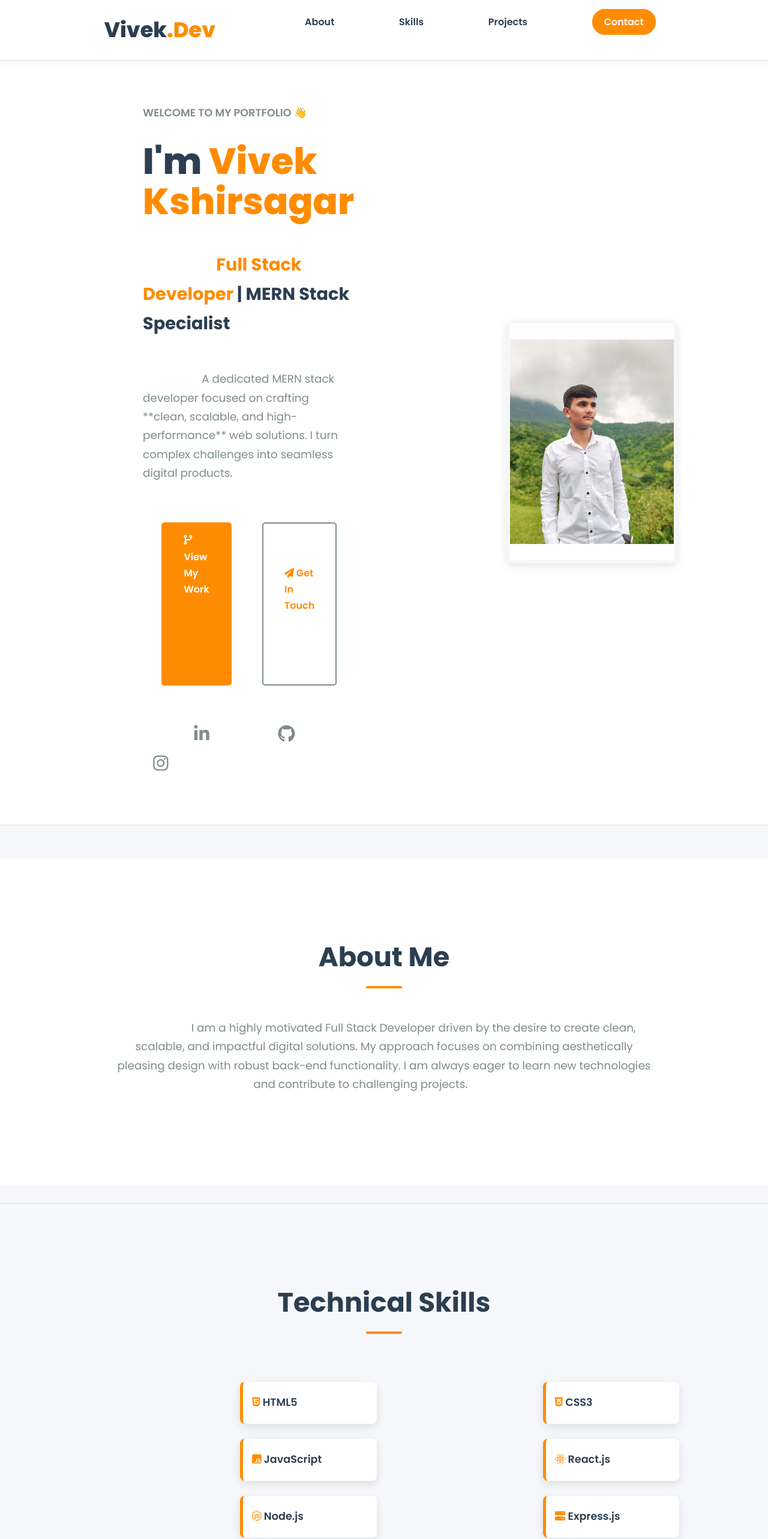
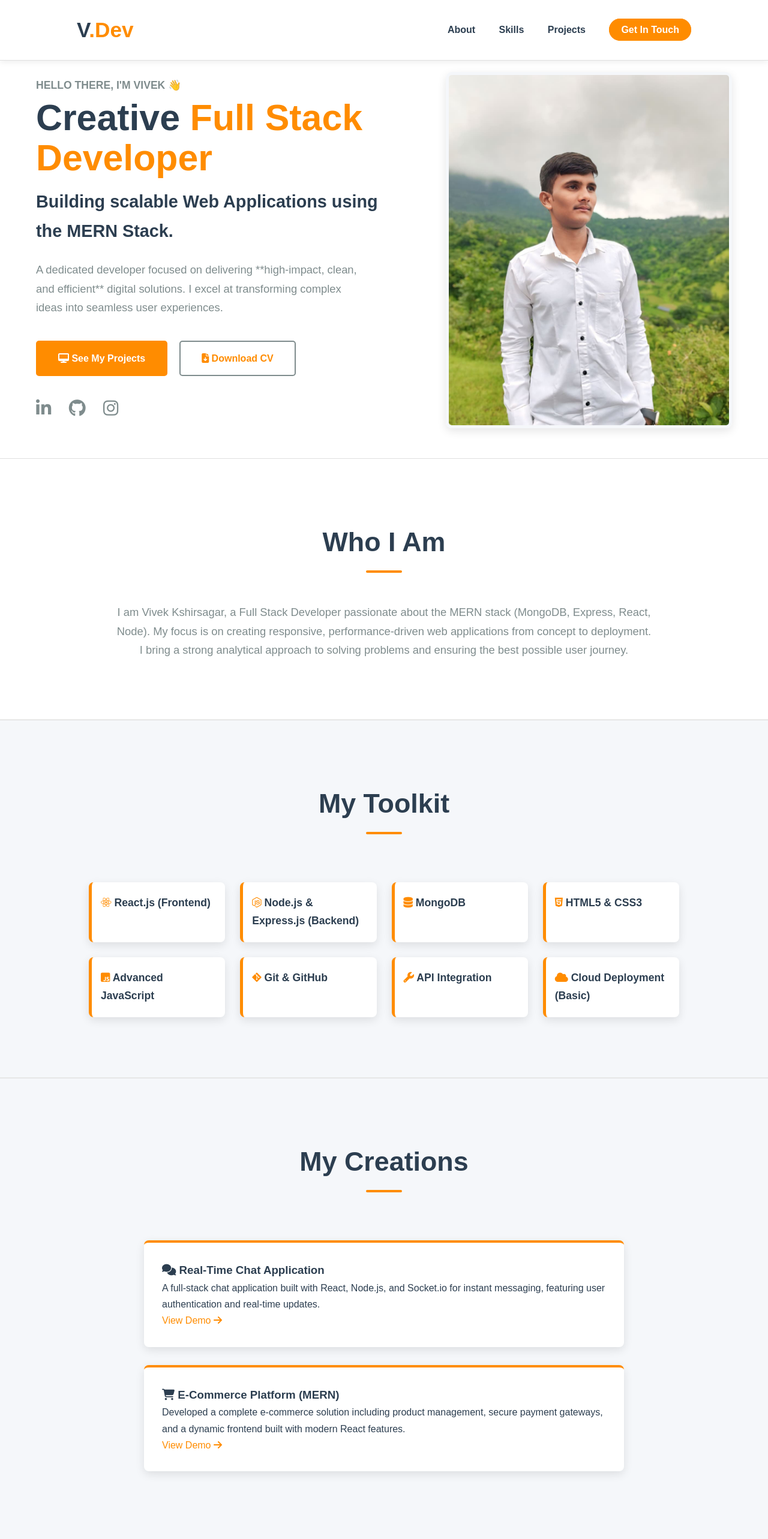
Before and after one commit to vivek2171/vivek-portfolio, a plain HTML site: page index.html in a window 1280 px wide. Shown: the top 2566 px of the page at 60% size. Drawn offline with Linux system fonts and the light colour scheme.

Commit message:
Update index.html

```diff
--- a/index.html
+++ b/index.html
@@ -5,38 +5,39 @@
     <meta name="viewport" content="width=device-width, initial-scale=1.0" />
     <title>Vivek Kshirsagar | Full Stack Developer</title>
     <link rel="stylesheet" href="style.css" />
-    <link href="https://fonts.googleapis.com/css2?family=Poppins:wght@300;400;600;700;800&display=swap" rel="stylesheet">
+    <link href="https://fonts.googleapis.com/css2?family=Inter:wght@400;600;700;800;900&display=swap" rel="stylesheet">
     <link rel="stylesheet" href="https://cdnjs.cloudflare.com/ajax/libs/font-awesome/6.5.1/css/all.min.css">
 </head>
 <body>
     <header class="hero-section">
         <nav class="navbar">
-            <h2 class="logo">Vivek<span>.Dev</span></h2>
+            <h2 class="logo">V<span>.Dev</span></h2>
             <div class="nav-links">
                 <a href="#about">About</a>
                 <a href="#skills">Skills</a>
                 <a href="#projects">Projects</a>
-                <a href="#contact" class="nav-contact-btn">Contact</a>
+                <a href="#contact" class="nav-contact-btn">Get In Touch</a>
             </div>
         </nav>
 
         <div class="hero-content container">
 
             <div class="text-content">
-                <p class="welcome">WELCOME TO MY PORTFOLIO 👋</p>
-                <h1>I'm <span>Vivek Kshirsagar</span></h1>
+                <p class="welcome">HELLO THERE, I'M VIVEK 👋</p>
+                <h1>Creative <span>Full Stack Developer</span></h1>
+
                 <p class="role">
-                    <span class="typing-effect">Full Stack Developer</span> | MERN Stack Specialist
+                    Building scalable Web Applications using the MERN Stack.
                 </p>
 
                 <p class="description">
-                    A dedicated MERN stack developer focused on crafting **clean, scalable, and high-performance** web solutions. I turn complex challenges into seamless digital products.
+                    A dedicated developer focused on delivering **high-impact, clean, and efficient** digital solutions. I excel at transforming complex ideas into seamless user experiences.
                 </p>
 
                 <div class="cta-buttons">
-                    <a href="#projects" class="btn primary-btn"><i class="fas fa-code-branch"></i> View My Work</a>
+                    <a href="#projects" class="btn primary-btn"><i class="fas fa-desktop"></i> See My Projects</a>
                     <a href="#contact" class="btn secondary-btn">
-                        <i class="fas fa-paper-plane"></i> Get In Touch
+                        <i class="fas fa-file-download"></i> Download CV
                     </a>
                 </div>
 
@@ -56,41 +57,41 @@
     <main>
         <section id="about" class="about section-padding">
             <div class="container">
-                <h2 class="section-title">About Me</h2>
+                <h2 class="section-title">Who I Am</h2>
                 <p class="about-text">
-                    I am a highly motivated Full Stack Developer driven by the desire to create clean, scalable, and impactful digital solutions. My approach focuses on combining aesthetically pleasing design with robust back-end functionality. I am always eager to learn new technologies and contribute to challenging projects.
+                    I am Vivek Kshirsagar, a Full Stack Developer passionate about the MERN stack (MongoDB, Express, React, Node). My focus is on creating responsive, performance-driven web applications from concept to deployment. I bring a strong analytical approach to solving problems and ensuring the best possible user journey.
                 </p>
             </div>
         </section>
 
         <section id="skills" class="skills section-padding">
             <div class="container">
-                <h2 class="section-title">Technical Skills</h2>
+                <h2 class="section-title">My Toolkit</h2>
                 <div class="skill-grid">
-                    <div class="skill-item"><i class="fab fa-html5"></i> HTML5</div>
-                    <div class="skill-item"><i class="fab fa-css3-alt"></i> CSS3</div>
-                    <div class="skill-item"><i class="fab fa-js-square"></i> JavaScript</div>
-                    <div class="skill-item"><i class="fab fa-react"></i> React.js</div>
-                    <div class="skill-item"><i class="fab fa-node-js"></i> Node.js</div>
-                    <div class="skill-item"><i class="fas fa-server"></i> Express.js</div>
+                    <div class="skill-item"><i class="fab fa-react"></i> React.js (Frontend)</div>
+                    <div class="skill-item"><i class="fab fa-node-js"></i> Node.js & Express.js (Backend)</div>
                     <div class="skill-item"><i class="fas fa-database"></i> MongoDB</div>
+                    <div class="skill-item"><i class="fab fa-html5"></i> HTML5 & CSS3</div>
+                    <div class="skill-item"><i class="fab fa-js-square"></i> Advanced JavaScript</div>
                     <div class="skill-item"><i class="fab fa-git-alt"></i> Git & GitHub</div>
+                    <div class="skill-item"><i class="fas fa-wrench"></i> API Integration</div>
+                    <div class="skill-item"><i class="fas fa-cloud"></i> Cloud Deployment (Basic)</div>
                 </div>
             </div>
         </section>
 
         <section id="projects" class="projects section-padding">
             <div class="container">
-                <h2 class="section-title">Featured Projects</h2>
+                <h2 class="section-title">My Creations</h2>
                 <div class="project-card">
-                    <h3><i class="fas fa-globe"></i> Responsive Portfolio Site</h3>
-                    <p>Designed and built a modern, highly responsive portfolio website using advanced CSS techniques and best practices in front-end development (HTML/CSS/JS).</p>
-                    <a href="#" class="project-link">View Project <i class="fas fa-arrow-right"></i></a>
+                    <h3><i class="fas fa-comments"></i> Real-Time Chat Application</h3>
+                    <p>A full-stack chat application built with React, Node.js, and Socket.io for instant messaging, featuring user authentication and real-time updates.</p>
+                    <a href="#" class="project-link">View Demo <i class="fas fa-arrow-right"></i></a>
                 </div>
                 <div class="project-card">
-                    <h3><i class="fas fa-users"></i> Social Media Clone (MERN)</h3>
-                    <p>A full-stack application featuring user authentication, real-time feed updates, and database integration (MongoDB) to mimic core social platform features.</p>
-                    <a href="#" class="project-link">View Project <i class="fas fa-arrow-right"></i></a>
+                    <h3><i class="fas fa-shopping-cart"></i> E-Commerce Platform (MERN)</h3>
+                    <p>Developed a complete e-commerce solution including product management, secure payment gateways, and a dynamic frontend built with modern React features.</p>
+                    <a href="#" class="project-link">View Demo <i class="fas fa-arrow-right"></i></a>
                 </div>
             </div>
         </section>
@@ -98,20 +99,22 @@
 
     <footer id="contact" class="footer section-padding">
         <div class="container">
-            <h2 class="section-title">Let's Connect!</h2>
-            <p class="contact-details">Ready to discuss your next big idea? I'm just a message away.</p>
-            <p class="contact-details-link">Email: <a href="mailto:kshirsagarvivek440@gmail.com">kshirsagarvivek440@gmail.com</a></p>
-            <p class="contact-details-link">Phone: <a href="tel:+917020949711">7020949711</a></p>
+            <h2 class="section-title">Let's Build Together</h2>
+            <p class="contact-details">Have an exciting project? Let's connect and turn ideas into reality.</p>
+
+            <div class="contact-methods">
+                <p class="contact-details-link"><i class="fas fa-envelope"></i> Email: <a href="mailto:kshirsagarvivek440@gmail.com">kshirsagarvivek440@gmail.com</a></p>
+                <p class="contact-details-link"><i class="fas fa-phone"></i> Phone: <a href="tel:+917020949711">7020949711</a></p>
+            </div>
 
             <div class="social-links-footer">
-                <a href="https://www.linkedin.com/in/vivek-d-kshirsagar-91250638b/" target="_blank" class="social-icon"><i class="fab fa-linkedin-in"></i></a>
-                <a href="https://github.com/vivek2171" target="_blank" class="social-icon"><i class="fab fa-github"></i></a>
-                <a href="https://instagram.com/vivek_2171_/" target="_blank" class="social-icon"><i class="fab fa-instagram"></i></a>
+                <a href="https://www.linkedin.com/in/vivek-d-kshirsagar-91250638b/" target="_blank" class="social-icon" title="LinkedIn"><i class="fab fa-linkedin-in"></i></a>
+                <a href="https://github.com/vivek2171" target="_blank" class="social-icon" title="GitHub"><i class="fab fa-github"></i></a>
+                <a href="https://instagram.com/vivek_2171_/" target="_blank" class="social-icon" title="Instagram"><i class="fab fa-instagram"></i></a>
             </div>
 
-            <p class="copy">© 2025 Vivek Kshirsagar | Crafted with precision and dedication.</p>
+            <p class="copy">© 2025 Vivek Kshirsagar. Built with dedication.</p>
         </div>
     </footer>
 </body>
-
 </html>
```
Lines whose indentation alone changed are shown as unchanged.
